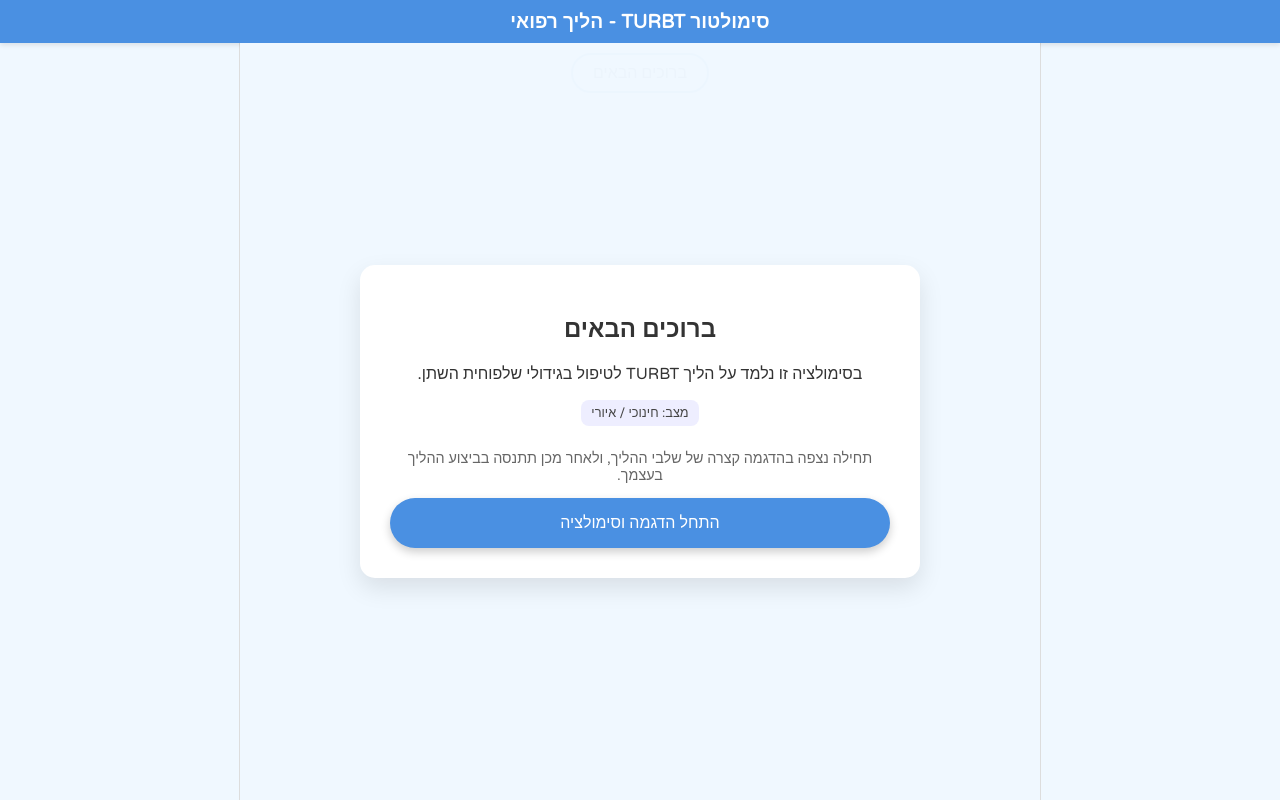
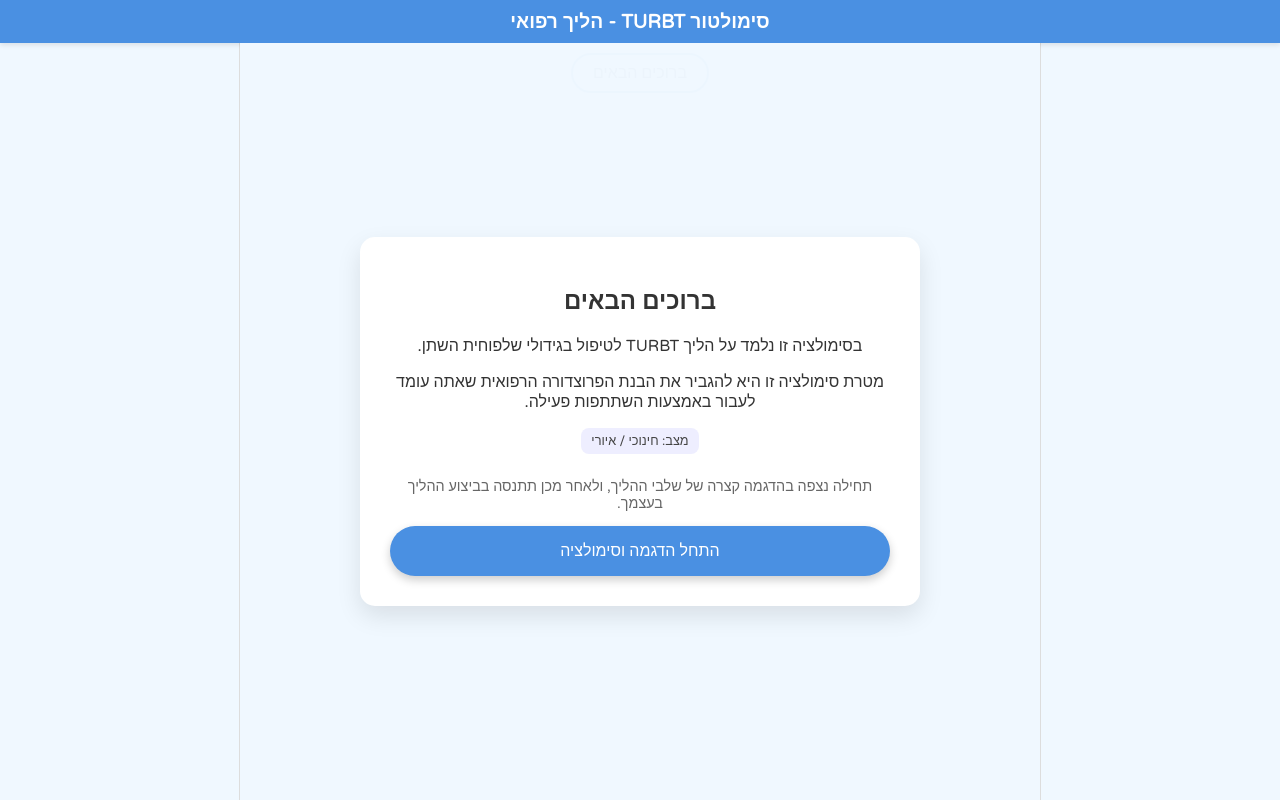
Before and after one commit to TalCherchi/TURBT_game, a plain HTML site: page index.html in a window 1280 px wide. Drawn offline with Linux system fonts and the light colour scheme.

Commit message:
updated opening page

```diff
--- a/index.html
+++ b/index.html
@@ -234,6 +234,7 @@
             <div class="content-card">
                 <h2>ברוכים הבאים</h2>
                 <p>בסימולציה זו נלמד על הליך TURBT לטיפול בגידולי שלפוחית השתן.</p>
+                <p>מטרת סימולציה זו היא להגביר את הבנת הפרוצדורה הרפואית שאתה עומד לעבור באמצעות השתתפות פעילה.</p>
                 <div class="badge">מצב: חינוכי / איורי</div>
                 <p style="font-size: 0.9rem; color: #666;">
                     תחילה נצפה בהדגמה קצרה של שלבי ההליך, ולאחר מכן תתנסה בביצוע ההליך בעצמך.
```
